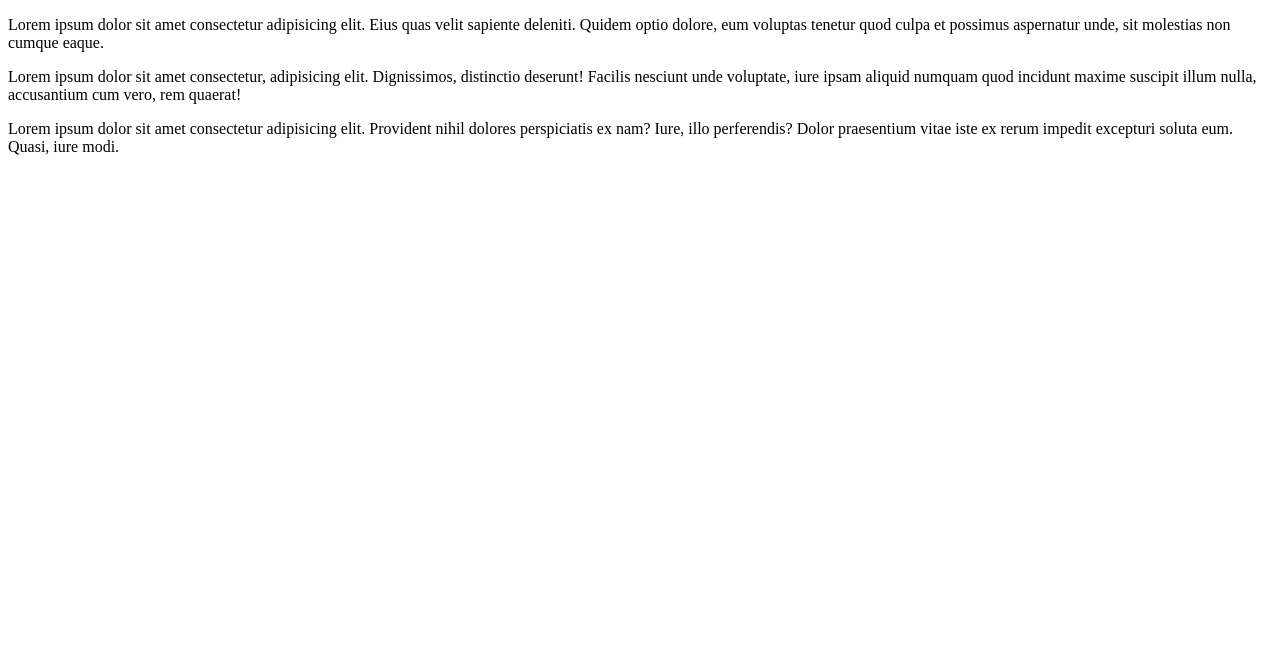
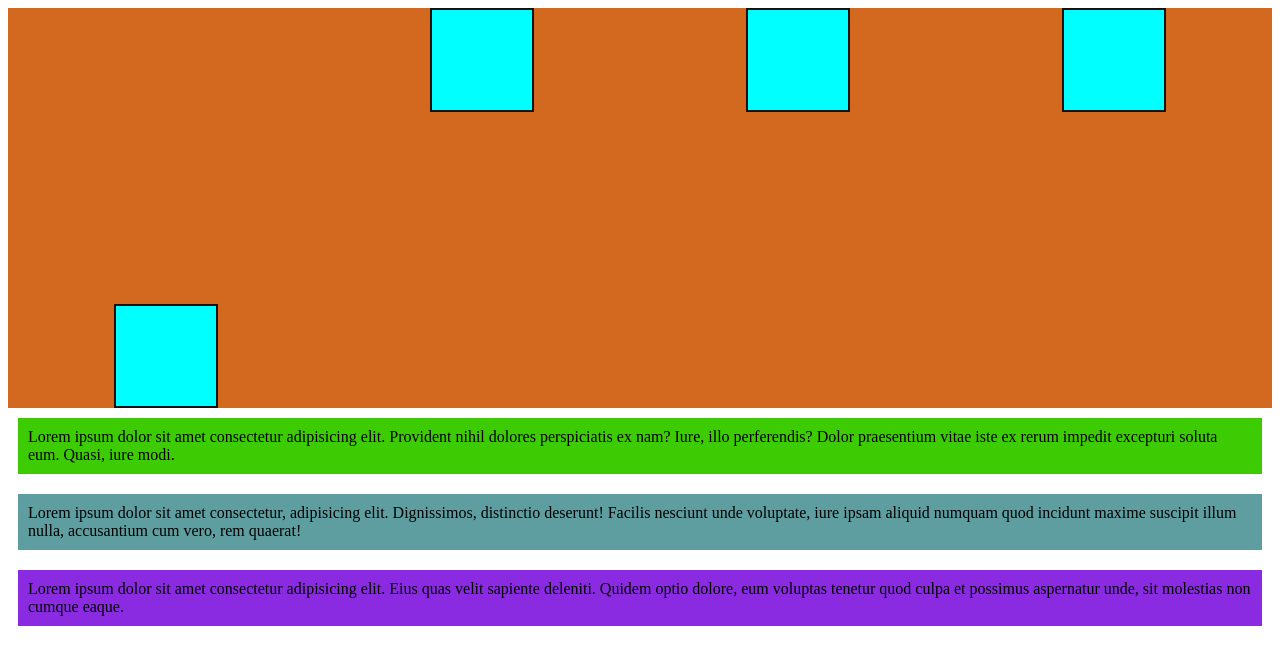
Before and after one commit to Nithyaashwini001/nithyaashwini001.github.io, a plain HTML site: page flex.html in a window 1280 px wide. Drawn offline with Linux system fonts and the light colour scheme.

Commit message:
Update flex.html

```diff
--- a/flex.html
+++ b/flex.html
@@ -4,7 +4,7 @@
     <meta charset="UTF-8">
     <meta name="viewport" content="width=device-width, initial-scale=1.0">
     <title>Document</title>
-    <link rel="stylesheet" href="../HTML Workspace/CSS/flex.css">
+    <link rel="stylesheet" href="flex.css">
 </head>
 <body>
     <div class="container2">
```
